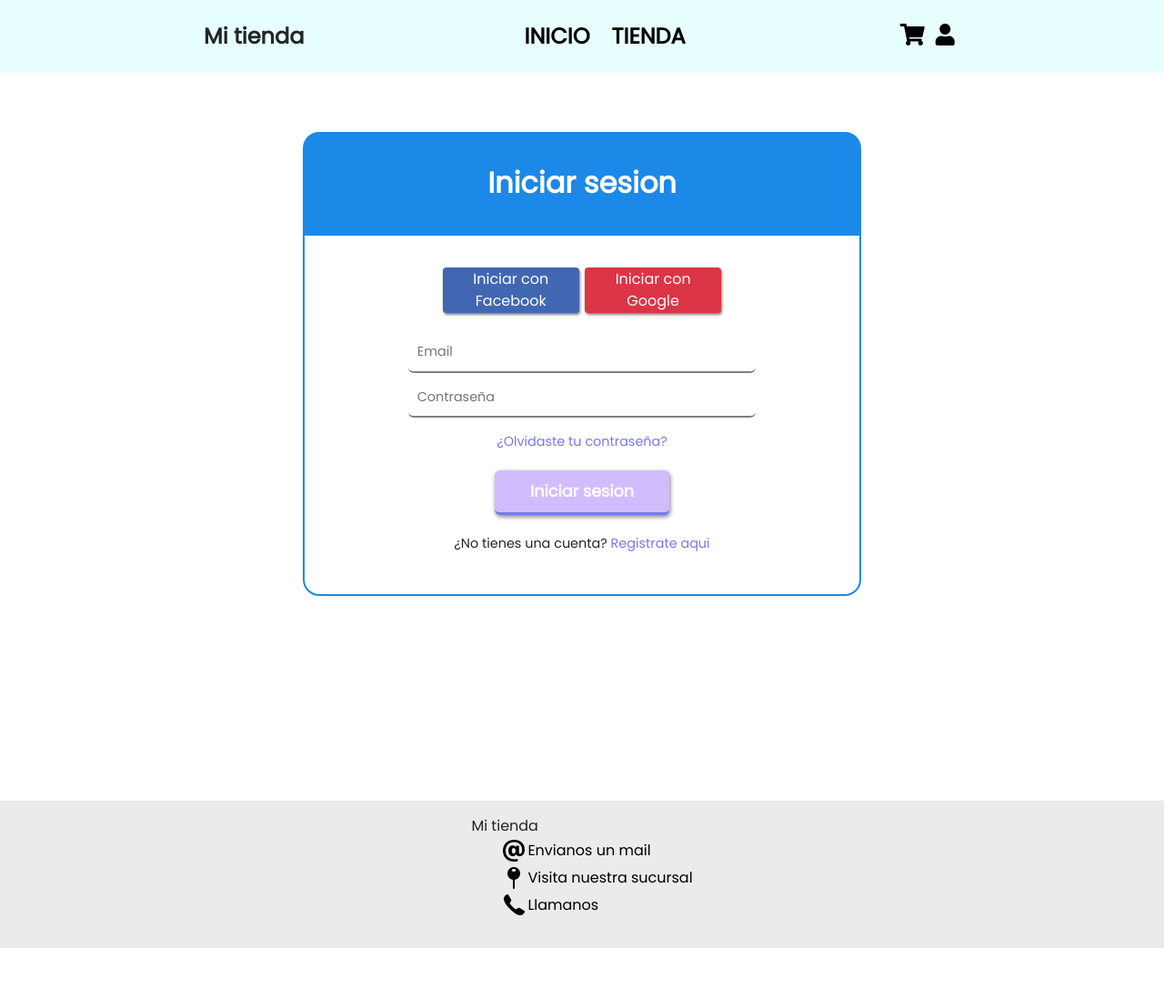
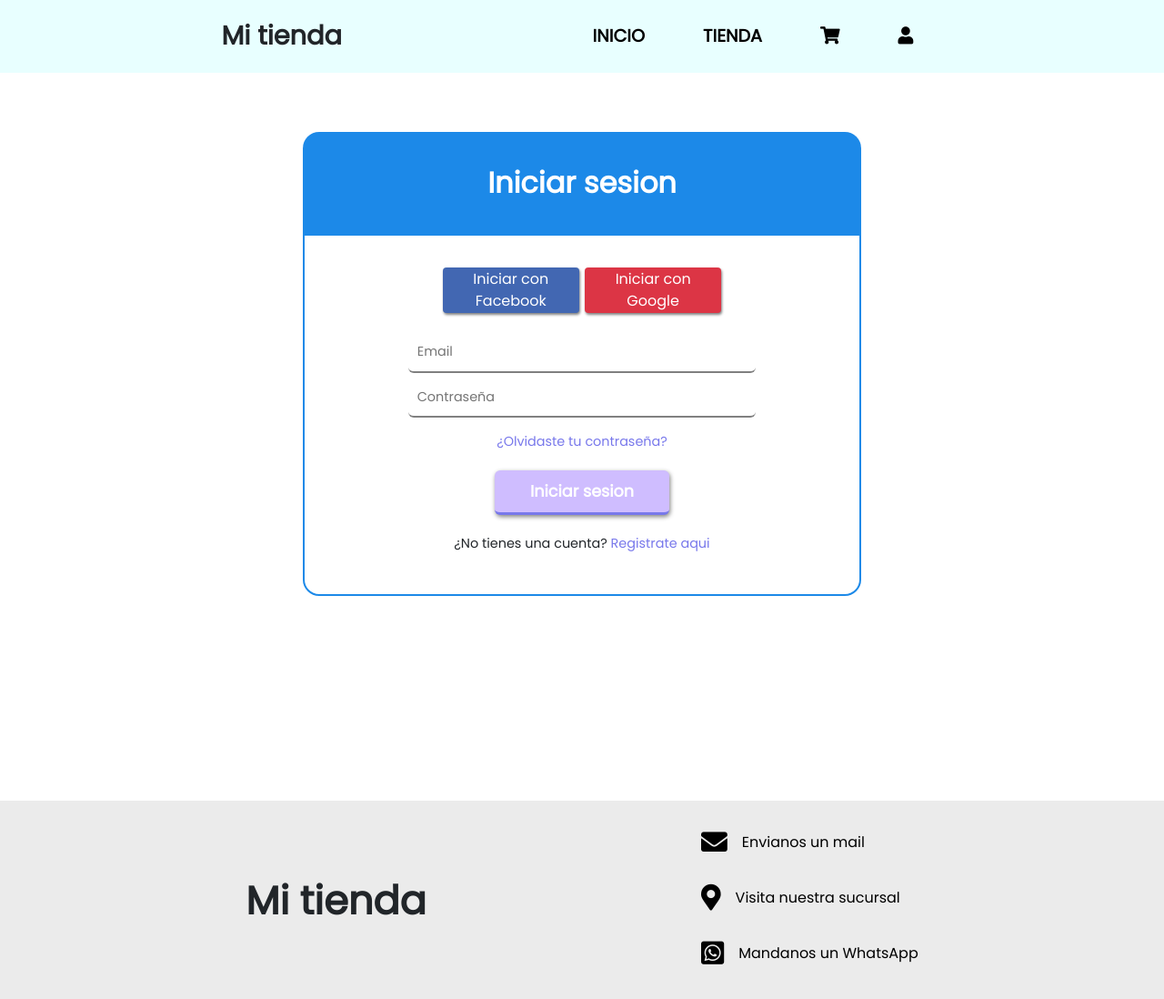
Before and after one commit to alexis00rod/ProyectoCoderHouse-DW, a website: page nav/usuario.html in a window 1280 px wide. Shown: the whole page at 91% size. Before the commit the page ends 1042 px from the top, so only its background shows below. Drawn offline with nearby package versions, Linux system fonts and the light colour scheme.

Commit message:
Arregle navbar

```diff
--- a/nav/usuario.html
+++ b/nav/usuario.html
@@ -24,18 +24,15 @@
 
     <!-- Nav bar -->
 
-    <input type="checkbox" id="boton__menu">
-    <label for="boton__menu"><i class="fas fa-bars"></i></label>
-
-    <nav class="menu">
-        <h1>Mi tienda</h1>
+    <nav>
+        <input type="checkbox" id="check">
+        <label for="check" class="checkbtn"><i class="fas fa-bars"></i></label>
+        <label class="logo">Mi tienda</label>
         <ul>
-            <li><a href=""><a href="../index.html">INICIO</a></li>
-            <li><a href=""><a href="tienda.html">TIENDA</a></li>
-        </ul>
-        <ul>
-            <li><a href="carrito.html" class="fas fa-shopping-cart"></a></li>
-            <li><a href="usuario.html" class="fas fa-user"></a></li>
+            <li><a href="../index.html">INICIO</a></li>
+            <li><a href="tienda.html">TIENDA</a></li>
+            <li><a href="carrito.html"><i class="fas fa-shopping-cart"></i></a></li>
+            <li><a href="usuario.html"><i class="fas fa-user"></i></a></li>
         </ul>
     </nav>
 
@@ -66,22 +63,18 @@
 </main>
 
 <footer>
-    <div class="footer">
-        <div class="footer__content">
-            <div class="footer__logo">Mi tienda</div>
-            <ul class="footer__socials">
-                <li class="footer__item">
-                    <a href="" class="footer__item--link"><img src="../multimedia/email.png" alt="">Envianos un mail</a>
-                </li>
-                <li class="footer__item">
-                    <a href="" class="footer__item--link"><img src="../multimedia/map-pin.png" alt="">Visita nuestra sucursal</a>
-                </li>
-                <li class="footer__item">
-                    <a href="" class="footer__item--link"><img src="../multimedia/telefono.png" alt="">Llamanos</a>
-                </li>
-            </ul>
-        </div>
-    </div>
+    <h2>Mi tienda</h2>
+    <ul>
+        <li>
+            <a href="#"><i class="fas fa-envelope"></i>Envianos un mail</a>
+        </li>
+        <li>
+            <a href="#"><i class="fas fa-map-marker-alt"></i>Visita nuestra sucursal</a>
+        </li>
+        <li>
+            <a href="#"><i class="fab fa-whatsapp-square"></i>Mandanos un WhatsApp</a>
+        </li>
+    </ul>
 </footer>
 
 <script src="https://cdn.jsdelivr.net/npm/@popperjs/core@2.9.2/dist/umd/popper.min.js" integrity="sha384-IQsoLXl5PILFhosVNubq5LC7Qb9DXgDA9i+tQ8Zj3iwWAwPtgFTxbJ8NT4GN1R8p" crossorigin="anonymous"></script>
--- a/scss/_header.scss
+++ b/scss/_header.scss
@@ -1,76 +1,79 @@
 header {
+    max-width: 1280px;
+    margin: 0 auto;
+
+    nav {
+        margin: 0;
+        padding: 0;
+        background-color: $color7;
         position: fixed;
-    margin: 0 auto;
-    padding: 0;
         top: 0;
+        right: 0;
         left: 0;
-    right: 0;
         z-index: 999;
-    background-color: $color7;
-    @include box__size(60px, 100%);
+        @include box__size(80px, 100%);
+        @include flex(space-evenly, center);
+        @include tablet {
+            justify-content: space-between;
+            padding: 1rem 2rem;
+        }
 
-    #boton__menu {
+        #check {
             display: none;
 
-    }
-
-    label {
-        font-size: $f__title - 0.50;
-        padding: $p__content;
-        display: none;
-        text-align: end;
-        @include tablet{
-            display: block;
-
-        }
-
-        &:hover {
-            color: $color4;
+            &:checked ~ ul{
+                left: 0;
 
             }
 
         }
 
-    .menu {
-        max-width: 1280px;
-        margin: 0 auto;
-        background-color: $color7;
-        @include flex(space-evenly, center);
-        transition: all 0.5s;
-        @include box__size(80px, 100%);
+        .checkbtn {
+            display: none;
             @include tablet {
-            position: absolute;
-            flex-direction: column;
-            width: 70%;
-            margin-left: -70%;
-            @include box__size(50vh, 70%);
+                display: block;
 
             }
 
-        h1 {
-            font-size: $f__size * 1.5;
-            font-weight: $f__weight + 100;
-            padding: 0;
-            margin: 0;
-            cursor: default;
+        }
+
+        .logo {
+            font-size: $f__title;
+            font-weight: bold;
 
         }
 
         ul {
-            list-style: none;
             padding: 0;
             margin: 0;
+            @include flex(space-between, center);
+            @include tablet {
+                justify-content: space-evenly;
+                flex-direction: column;
+                position: fixed;
+                z-index: 999;
+                background-color: $color7;
+                top: 80px;
+                left: -100%;
+                transition: all 0.5s;
+                @include box__size(30vh, 50%);
+            }
+            li {
+                display: inline-block;
+                padding: $p__box;
                 @include flex(center, center);
+                @include tablet {
+                    display: block;
+                    margin: 0;
+                    padding: 0;
 
-            li {
+                }
 
                 a {
                     text-decoration: none;
-                    font-size: $f__size * 1.5;
+                    color: #000;
+                    font-size: $f__size + 0.20;
                     font-weight: $f__weight;
-                    margin: 0;
-                    padding: 0 6px;
-                    color: #000;
 
                     &:hover {
                         color: $color4;
@@ -81,13 +84,9 @@ header {
 
             }
 
+
         }
 
     }
 
-    #boton__menu:checked ~ .menu {
-        margin: 0;
-
 }
-
-}
```
Also changed, not shown: index.html (+8 -12 lines), nav/carrito.html (+20 -27 lines), nav/registro.html (+20 -27 lines), nav/tienda.html (+20 -27 lines), css/style.css, multimedia/email.png (deleted), multimedia/facebook.png (deleted), multimedia/instagram.png (deleted), multimedia/linkedin.png (deleted), multimedia/map-pin.png (deleted), multimedia/telefono.png (deleted), multimedia/twitter.png (deleted). Lines whose indentation alone changed are shown as unchanged.
